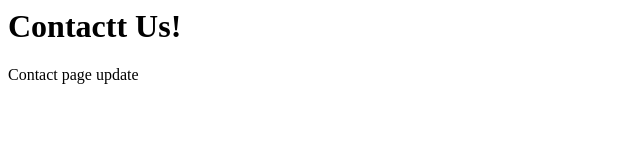
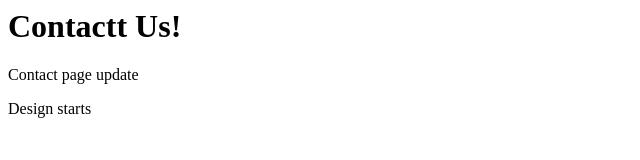
Before and after one commit to Thameemans/Project-Test, a plain HTML site: page contact.html in a window 1280 px wide. Shown: the whole page, without its empty margins (0-640 px from the left). Drawn offline with Linux system fonts and the light colour scheme.

Commit message:
design started

```diff
--- a/contact.html
+++ b/contact.html
@@ -2,5 +2,9 @@
 <body>
 <h1>Contactt Us! </h1>
 <p>Contact page update</p>
+
+<div>
+    Design starts
+</div>
 </body>
 </html>
```
